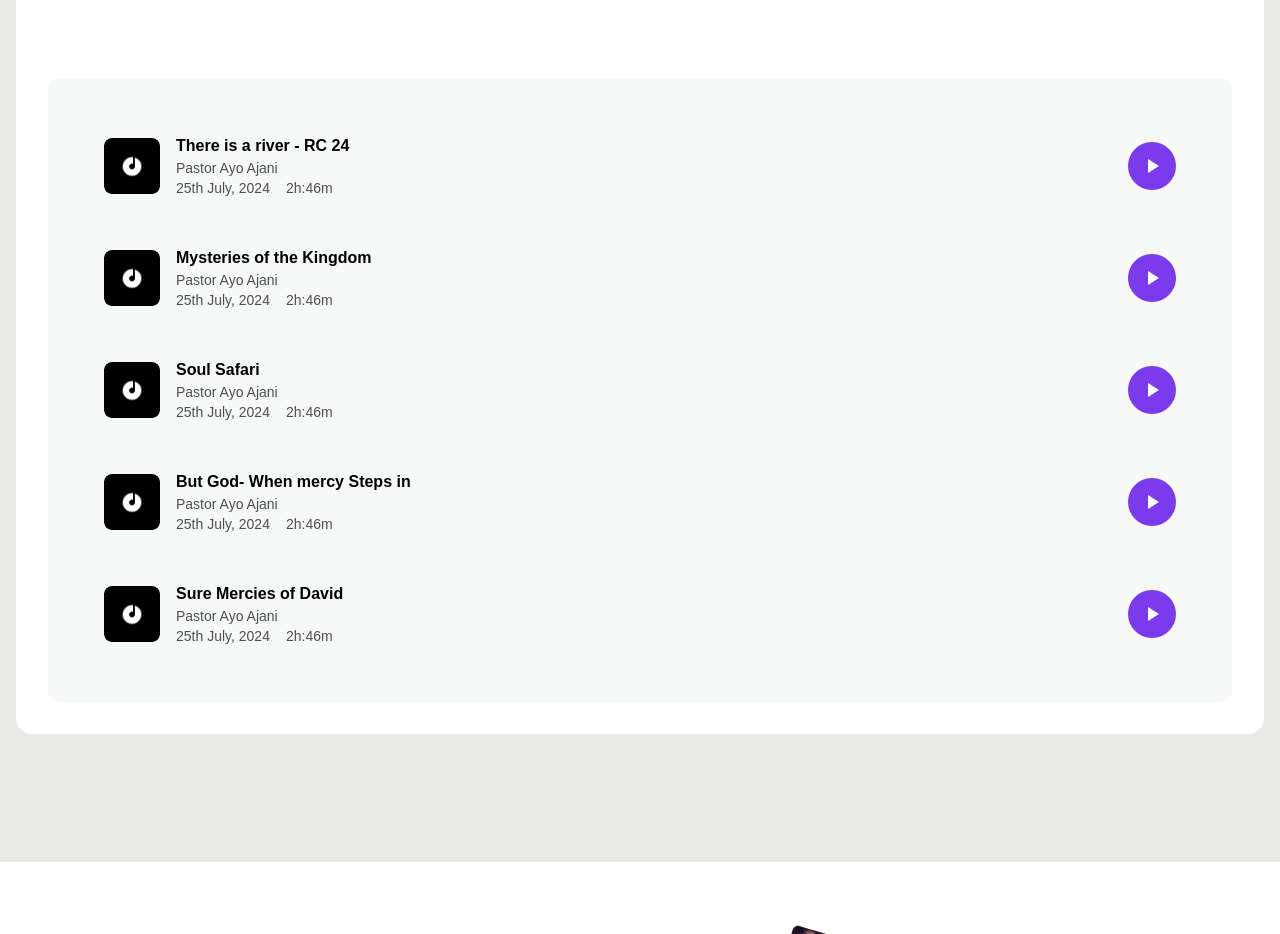
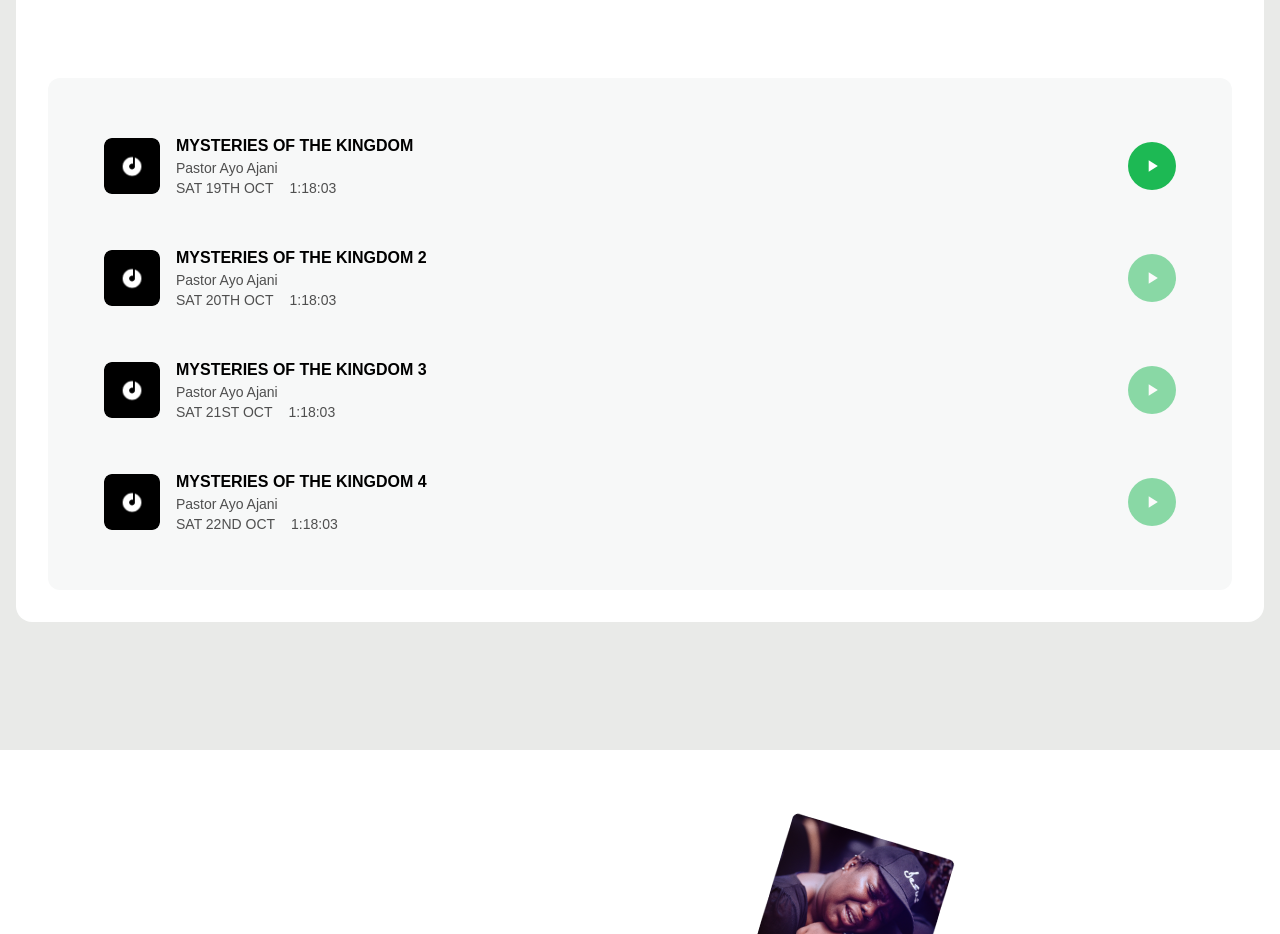
Before and after one commit to Petra-Christian-Centre/petra-cc-new-template, a Next.js app: page /program in a window 1280 px wide. Shown: the part 2260-3194 px from the top of the page. Built offline with nearby package versions, Linux system fonts and the light colour scheme; a web font is replaced by a local one.

Commit message:
sermon:links

```diff
--- a/components/AudioPlayer.tsx
+++ b/components/AudioPlayer.tsx
@@ -1,12 +1,13 @@
 'use client';
 
-import React, { useRef, useEffect } from 'react';
+import React, { useRef, useEffect, useState } from 'react';
 
 interface AudioPlayerProps {
   url: string;
   isPlaying: boolean;
   onTimeUpdate: (progress: number) => void;
   onEnded: () => void;
+  onError?: (error: string) => void;
 }
 
 export default function AudioPlayer({
@@ -14,24 +15,47 @@ export default function AudioPlayer({
   isPlaying,
   onTimeUpdate,
   onEnded,
+  onError,
 }: AudioPlayerProps) {
   const audioRef = useRef<HTMLAudioElement | null>(null);
+  const [hasError, setHasError] = useState(false);
 
   useEffect(() => {
     if (audioRef.current) {
-      if (isPlaying) {
-        audioRef.current.play();
+      if (isPlaying && !hasError) {
+        audioRef.current.play().catch((error) => {
+          console.error('Error playing audio:', error);
+          setHasError(true);
+          if (onError) {
+            onError('Failed to play audio. Please try using a platform link instead.');
+          }
+        });
       } else {
         audioRef.current.pause();
       }
     }
-  }, [isPlaying, url]);
+  }, [isPlaying, url, hasError, onError]);
+
+  useEffect(() => {
+    setHasError(false);
+  }, [url]);
 
   const handleTimeUpdate = () => {
-    if (audioRef.current) {
+    if (audioRef.current && !hasError) {
       const progress = (audioRef.current.currentTime / audioRef.current.duration) * 100;
       onTimeUpdate(progress);
     }
+  };
+
+  const handleError = () => {
+    setHasError(true);
+    if (onError) {
+      onError('Audio file not found. Please use a platform link to listen.');
+    }
+  };
+
+  const handleLoadedMetadata = () => {
+    setHasError(false);
   };
 
   return (
@@ -40,6 +64,8 @@ export default function AudioPlayer({
       src={url}
       onTimeUpdate={handleTimeUpdate}
       onEnded={onEnded}
+      onError={handleError}
+      onLoadedMetadata={handleLoadedMetadata}
       className="hidden"
     />
   );
--- a/components/ListenNow.tsx
+++ b/components/ListenNow.tsx
@@ -1,10 +1,10 @@
 'use client';
 
-import React, { useState } from 'react';
+import React from 'react';
 import Image from 'next/image';
-import AudioPlayer from './AudioPlayer';
 import { MdHeadsetMic } from 'react-icons/md';
 import listenicon from "@/public/Images/listenicons.png"
+import sermonsData from "@/data/sermons.json";
 
 interface Sermon {
   id: string;
@@ -12,73 +12,26 @@ interface Sermon {
   preacher: string;
   date: string;
   duration: string;
-  audioUrl: string;
   thumbnail: string;
+  spotifyUrl?: string | null;
 }
 
-const sermons: Sermon[] = [
-  {
-    id: '1',
-    title: 'There is a river - RC 24',
-    preacher: 'Pastor Ayo Ajani',
-    date: '25th July, 2024',
-    duration: '2h:46m',
-    audioUrl: '/audio/sample1.mp3', // Replace with actual audio URL
-    thumbnail: '/Images/sermon-thumb.jpg', // Replace with actual thumbnail
-  },
-  {
-    id: '2',
-    title: 'Mysteries of the Kingdom',
-    preacher: 'Pastor Ayo Ajani',
-    date: '25th July, 2024',
-    duration: '2h:46m',
-    audioUrl: '/audio/sample2.mp3',
-    thumbnail: '/Images/sermon-thumb.jpg',
-  },
-  {
-    id: '3',
-    title: 'Soul Safari',
-    preacher: 'Pastor Ayo Ajani',
-    date: '25th July, 2024',
-    duration: '2h:46m',
-    audioUrl: '/audio/sample2.mp3',
-    thumbnail: '/Images/sermon-thumb.jpg',
-  },
-  {
-    id: '4',
-    title: 'But God- When mercy Steps in',
-    preacher: 'Pastor Ayo Ajani',
-    date: '25th July, 2024',
-    duration: '2h:46m',
-    audioUrl: '/audio/sample2.mp3',
-    thumbnail: '/Images/sermon-thumb.jpg',
-  },
-  {
-    id: '5',
-    title: 'Sure Mercies of David',
-    preacher: 'Pastor Ayo Ajani',
-    date: '25th July, 2024',
-    duration: '2h:46m',
-    audioUrl: '/audio/sample2.mp3',
-    thumbnail: '/Images/sermon-thumb.jpg',
-  },
-  // Add more sermons as needed
-];
+// Map JSON data to component structure
+const sermons: Sermon[] = sermonsData.map((sermon, index) => ({
+  id: String(index + 1),
+  title: sermon.title,
+  preacher: sermon.preacher || 'Pastor Ayo Ajani',
+  date: sermon.date,
+  duration: sermon.duration,
+  thumbnail: sermon.thumbnail || '/Images/mysteries.png',
+  spotifyUrl: sermon.spotifyUrl,
+}));
 
 export default function ListenNow() {
-  const [currentSermonId, setCurrentSermonId] = useState<string | null>(null);
-  const [isPlaying, setIsPlaying] = useState(false);
-  const [progress, setProgress] = useState(0);
-
-  const currentSermon = sermons.find(sermon => sermon.id === currentSermonId);
-
-  const handleTimeUpdate = (progress: number) => {
-    setProgress(progress);
-  };
-
-  const handleEnded = () => {
-    setIsPlaying(false);
-    setProgress(0);
+  const handlePlayClick = (sermon: Sermon) => {
+    if (sermon.spotifyUrl) {
+      window.open(sermon.spotifyUrl, '_blank', 'noopener,noreferrer');
+    }
   };
 
   return (
@@ -123,55 +76,25 @@ export default function ListenNow() {
               </div>
             </div>
 
-            {/* Progress Bar (only for current sermon) */}
-            {currentSermonId === sermon.id && (
-              <div className="w-32 h-1 bg-gray-200 rounded-full">
-                <div
-                  className="h-full bg-[#7C3AED] rounded-full"
-                  style={{ width: `${progress}%` }}
-                />
-              </div>
-            )}
-
-            {/* Play/Pause Button */}
+            {/* Play Button */}
             <button
-              onClick={() => {
-                setCurrentSermonId(sermon.id);
-                setIsPlaying(!isPlaying);
-              }}
-              className="md:w-12 md:h-12 w-6 h-6 rounded-full bg-[#7C3AED] flex items-center justify-center text-white hover:bg-[#6D28D9] transition-colors"
+              onClick={() => handlePlayClick(sermon)}
+              disabled={!sermon.spotifyUrl}
+              className="md:w-12 md:h-12 w-10 h-10 rounded-full bg-[#1DB954] flex items-center justify-center text-white hover:bg-[#1ed760] transition-colors disabled:opacity-50 disabled:cursor-not-allowed"
+              title={sermon.spotifyUrl ? "Play on Spotify" : "Spotify link not available"}
             >
-              {currentSermonId === sermon.id && isPlaying ? (
-                <PauseIcon />
-              ) : (
-                <PlayIcon />
-              )}
+              <PlayIcon />
             </button>
           </div>
         ))}
       </div>
 
-      {/* Audio Player */}
-      {currentSermon && (
-        <AudioPlayer
-          url={currentSermon.audioUrl}
-          isPlaying={isPlaying}
-          onTimeUpdate={handleTimeUpdate}
-          onEnded={handleEnded}
-        />
-      )}
     </div>
   );
 }
 
-const PlayIcon = () => (
-  <svg width="24" height="24" viewBox="0 0 24 24" fill="currentColor">
+const PlayIcon = ({ size = 20 }: { size?: number }) => (
+  <svg width={size} height={size} viewBox="0 0 24 24" fill="currentColor">
     <path d="M8 5v14l11-7z" />
   </svg>
 );
-
-const PauseIcon = () => (
-  <svg width="24" height="24" viewBox="0 0 24 24" fill="currentColor">
-    <path d="M6 19h4V5H6v14zm8-14v14h4V5h-4z" />
-  </svg>
-);
--- a/data/sermons.json
+++ b/data/sermons.json
@@ -5,7 +5,9 @@
     "duration": "1:18:03",
     "thumbnail": "/Images/mysteries.png",
     "image": "/Images/mysteries.png",
-    "sermonLink": "#"
+    "sermonLink": "#",
+    "preacher": "Pastor Ayo Ajani",
+    "spotifyUrl": "https://open.spotify.com/episode/1K3L8Ixi8XVL3Rnh7j0z6v?si=Z9wvwyhNRASQ8HNgD6L5eA"
   },
   {
     "title": "MYSTERIES OF THE KINGDOM 2",
@@ -13,7 +15,9 @@
     "duration": "1:18:03",
     "thumbnail": "/Images/mysteries.png",
     "image": "/Images/mysteries.png",
-    "sermonLink": "#"
+    "sermonLink": "#",
+    "preacher": "Pastor Ayo Ajani",
+    "spotifyUrl": null
   },
   {
     "title": "MYSTERIES OF THE KINGDOM 3",
@@ -21,7 +25,9 @@
     "duration": "1:18:03",
     "thumbnail": "/Images/mysteries.png",
     "image": "/Images/mysteries.png",
-    "sermonLink": "#"
+    "sermonLink": "#",
+    "preacher": "Pastor Ayo Ajani",
+    "spotifyUrl": null
   },
   {
     "title": "MYSTERIES OF THE KINGDOM 4",
@@ -29,6 +35,8 @@
     "duration": "1:18:03",
     "thumbnail": "/Images/mysteries.png",
     "image": "/Images/mysteries.png",
-    "sermonLink": "#"
+    "sermonLink": "#",
+    "preacher": "Pastor Ayo Ajani",
+    "spotifyUrl": null
   }
 ]
```
